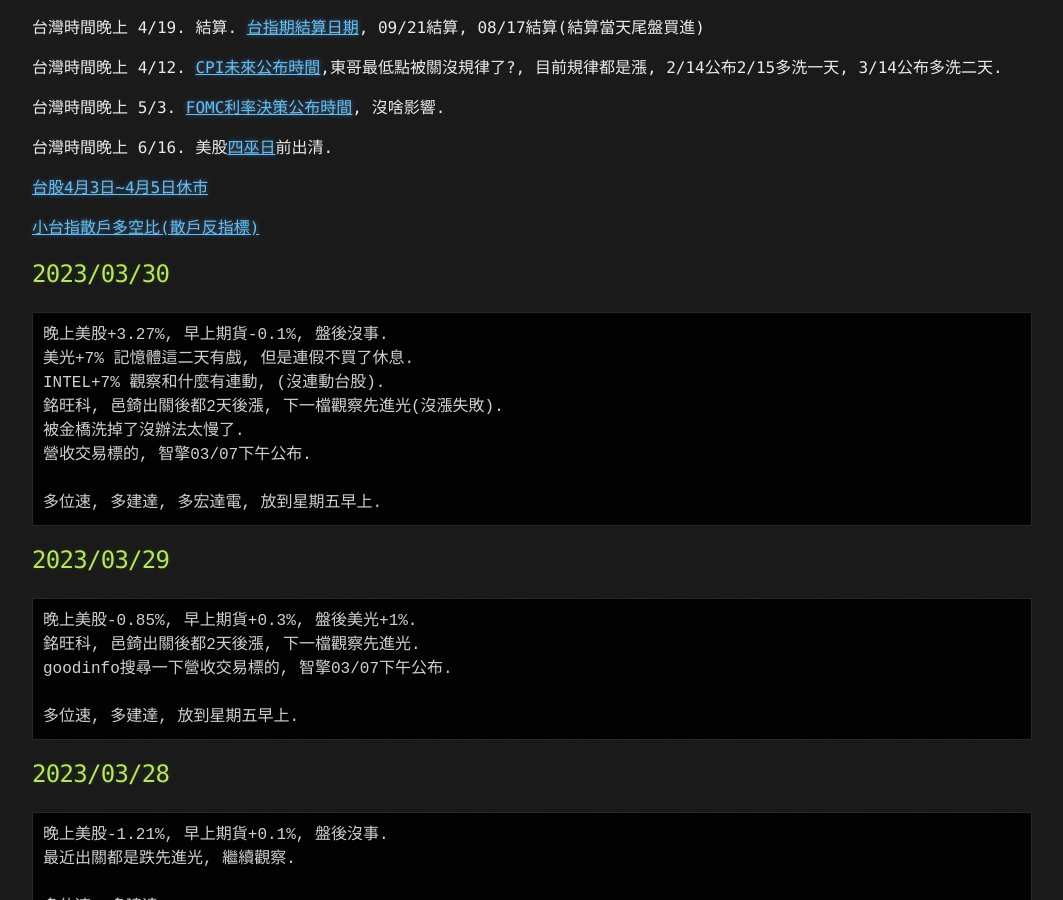
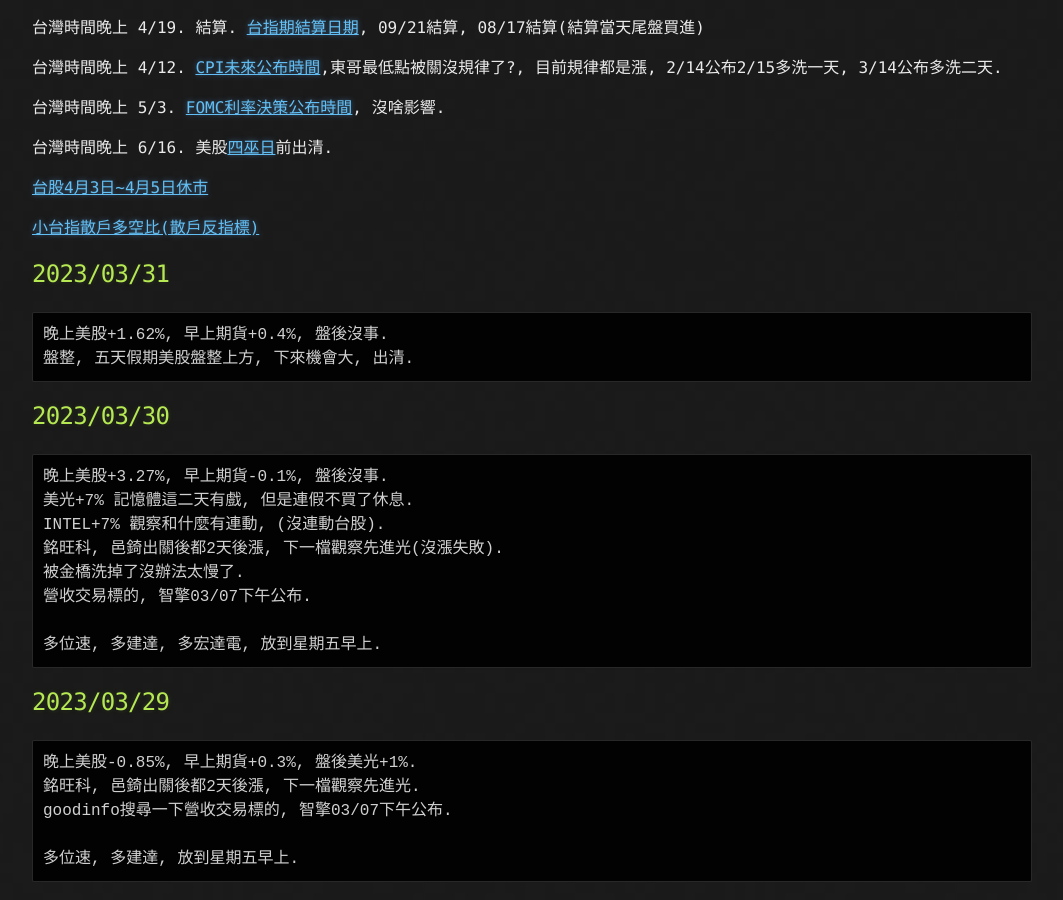
Before and after one commit to lepg5487/Stock_God, a Jekyll site: the page built from index.md, in a window 1280 px wide and 900 px high, scrolled down 402 px. Shown: the whole window, without its empty margins (108-1171 px from the left). Built offline with Jekyll 4.4.1, drawn with Linux system fonts in a browser that asks for light colours; our own code applies the rules of GitHub Pages for plain Markdown files.

Commit message:
Update index.md

````diff
--- a/index.md
+++ b/index.md
@@ -21,6 +21,12 @@ layout: testlayouts
 [台股4月3日~4月5日休市](https://www.twse.com.tw/zh/holidaySchedule/holidaySchedule)
 
 [小台指散戶多空比(散戶反指標)](https://www.macromicro.me/charts/20069/tw-mtx-long-to-short-ratio-of-individual-player)
+
+## 2023/03/31
+```
+晚上美股+1.62%, 早上期貨+0.4%, 盤後沒事.
+盤整, 五天假期美股盤整上方, 下來機會大, 出清.
+```
 
 ## 2023/03/30
 ```
````
